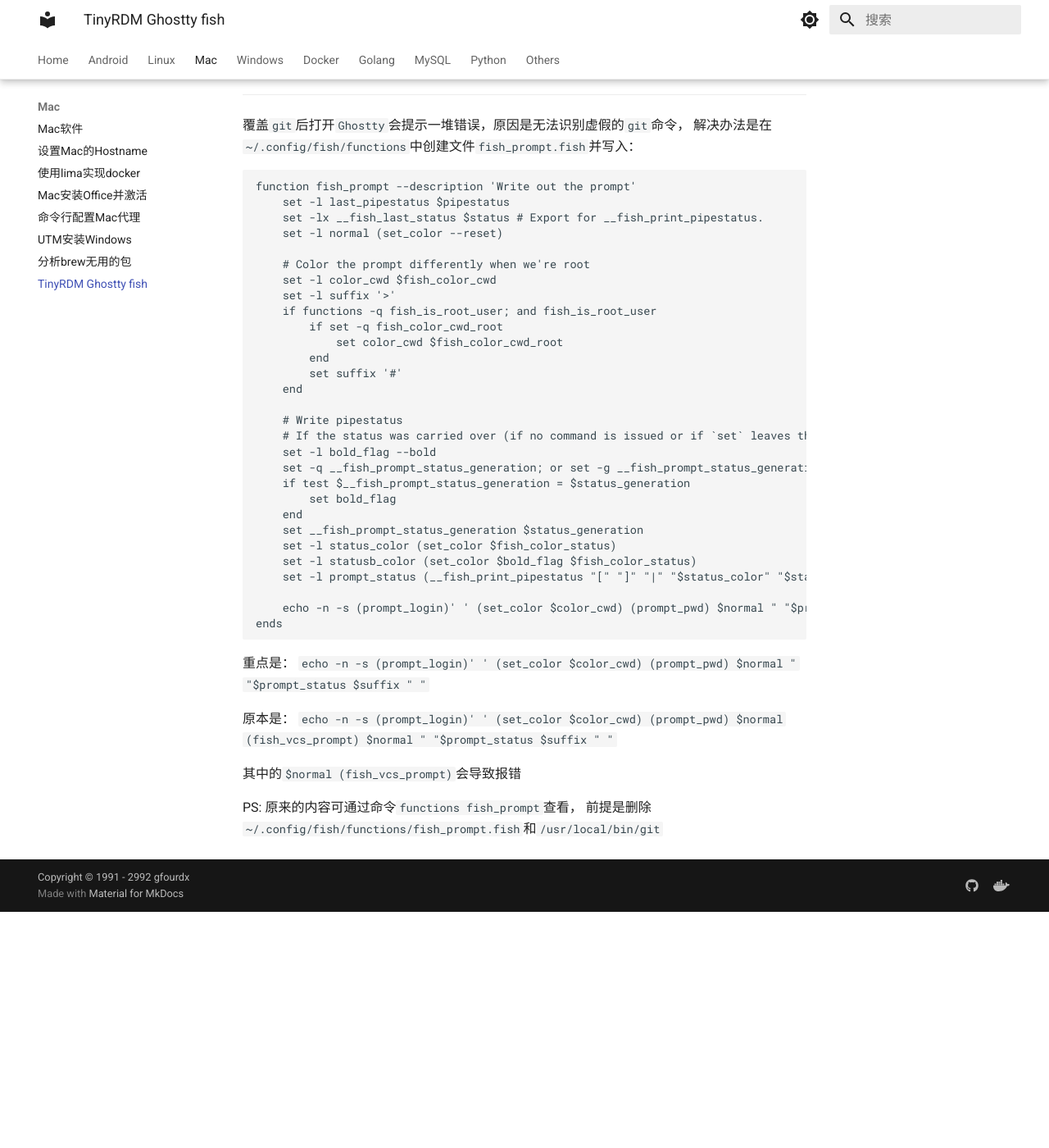
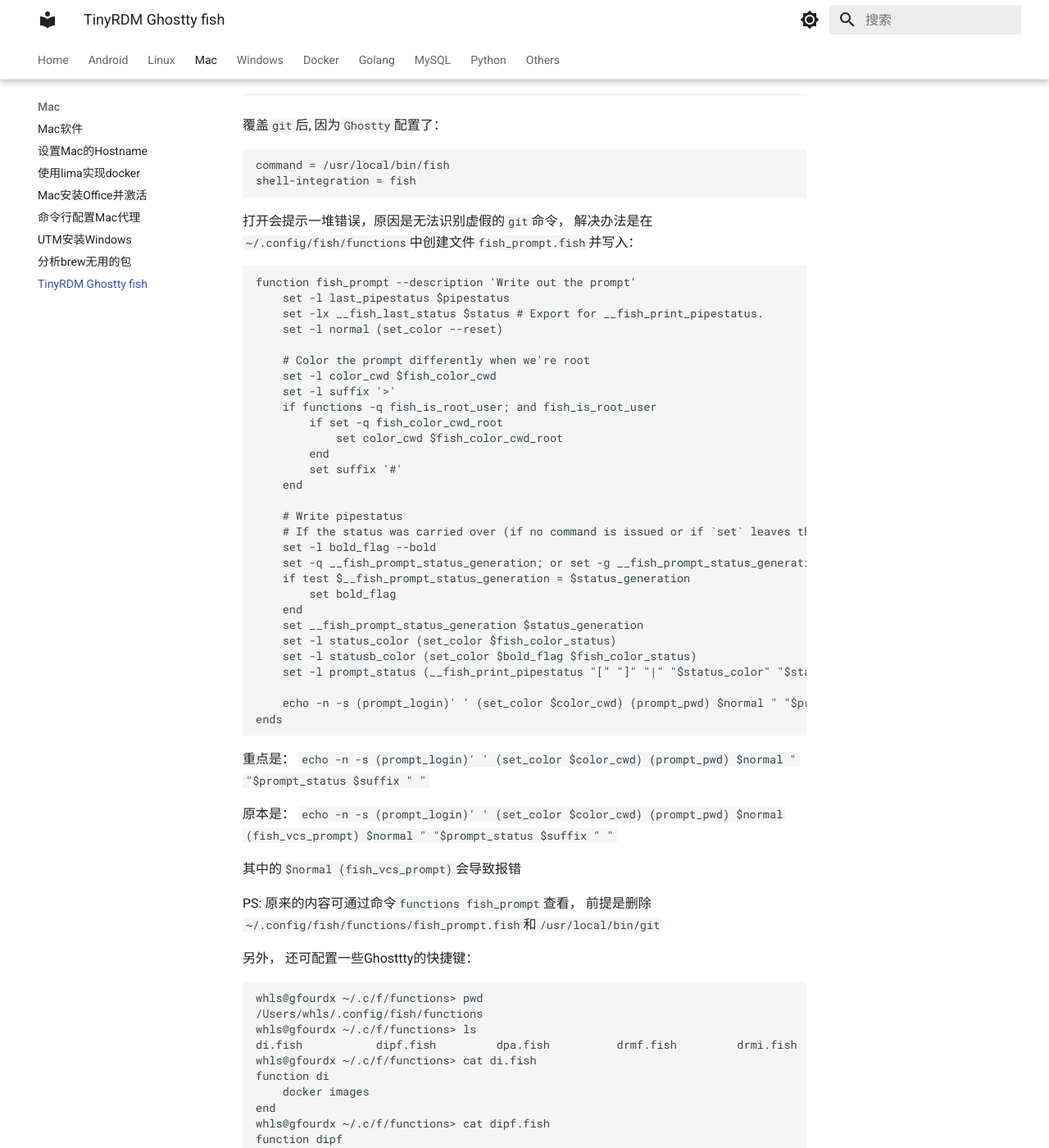
Before and after one commit to gfourdx/mydocs, an MkDocs documentation site: the page built from docs/mac/TinyRDM Ghostty fish.md, in a window 1280 px wide and 1400 px high, scrolled down 490 px. Shown: the whole window at 82% size. Built offline with MkDocs 1.6.1 and Material for MkDocs 9.7.7, drawn with Linux system fonts in a browser that asks for light colours; before the commit the page ends 1602 px from its top, so only the background shows below that; some of the changed text lies outside the part shown.

Commit message:
更新文档

````diff
--- a/docs/mac/TinyRDM Ghostty fish.md
+++ b/docs/mac/TinyRDM Ghostty fish.md
@@ -14,7 +14,15 @@
 
 ---
 
-覆盖`git`后打开`Ghostty`会提示一堆错误，原因是无法识别虚假的`git`命令， 解决办法是在`~/.config/fish/functions`中创建文件`fish_prompt.fish`并写入：
+覆盖`git`后, 因为`Ghostty`配置了：
+
+```
+command = /usr/local/bin/fish
+shell-integration = fish
+```
+
+打开会提示一堆错误，原因是无法识别虚假的`git`命令， 解决办法是在`~/.config/fish/functions`中创建文件`fish_prompt.fish`并写入：
+
 ```
 function fish_prompt --description 'Write out the prompt'
     set -l last_pipestatus $pipestatus
@@ -46,6 +54,7 @@
     echo -n -s (prompt_login)' ' (set_color $color_cwd) (prompt_pwd) $normal " "$prompt_status $suffix " "
 ends
 ```
+
 重点是： `echo -n -s (prompt_login)' ' (set_color $color_cwd) (prompt_pwd) $normal " "$prompt_status $suffix " "`
 
 原本是： `echo -n -s (prompt_login)' ' (set_color $color_cwd) (prompt_pwd) $normal (fish_vcs_prompt) $normal " "$prompt_status $suffix " "`
@@ -53,3 +62,36 @@
 其中的`$normal (fish_vcs_prompt)`会导致报错
 
 PS: 原来的内容可通过命令`functions fish_prompt`查看， 前提是删除`~/.config/fish/functions/fish_prompt.fish`和`/usr/local/bin/git`
+
+另外， 还可配置一些Ghosttty的快捷键：
+
+```
+whls@gfourdx ~/.c/f/functions> pwd
+/Users/whls/.config/fish/functions
+whls@gfourdx ~/.c/f/functions> ls
+di.fish           dipf.fish         dpa.fish          drmf.fish         drmi.fish         fish_prompt.fish  ll.fish
+whls@gfourdx ~/.c/f/functions> cat di.fish
+function di
+    docker images
+end
+whls@gfourdx ~/.c/f/functions> cat dipf.fish
+function dipf
+    docker image prune -f
+end
+whls@gfourdx ~/.c/f/functions> cat dpa.fish
+function dpa
+    docker ps -a --format "table {{.ID}}\t{{.Image}}\t{{.Names}}\t{{.Status}}\t{{.Ports}}"
+end
+whls@gfourdx ~/.c/f/functions> cat drmf.fish
+function drmf
+    docker rm -f $argv
+end
+whls@gfourdx ~/.c/f/functions> cat drmi.fish
+function drmi
+    docker rmi $argv
+end
+whls@gfourdx ~/.c/f/functions> cat ll.fish
+function ll
+    ls -ahlrt $argv
+end
+```
````
